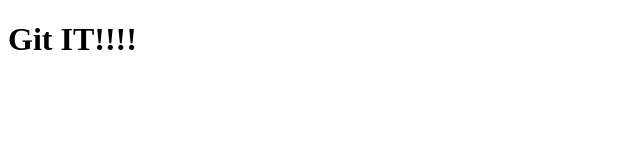
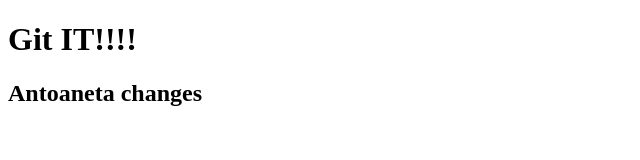
Before and after one commit to brittanycflanagan/testRepo, a plain HTML site: page index.html in a window 1280 px wide. Shown: the whole page, without its empty margins (0-640 px from the left). Drawn offline with Linux system fonts and the light colour scheme.

Commit message:
h2 from antoaneta

```diff
--- a/index.html
+++ b/index.html
@@ -5,5 +5,6 @@
 </head>
 <body>
 	<h1>Git IT!!!!</h1>
+	<h2>Antoaneta changes</h2>
 </body>
 </html>
```
